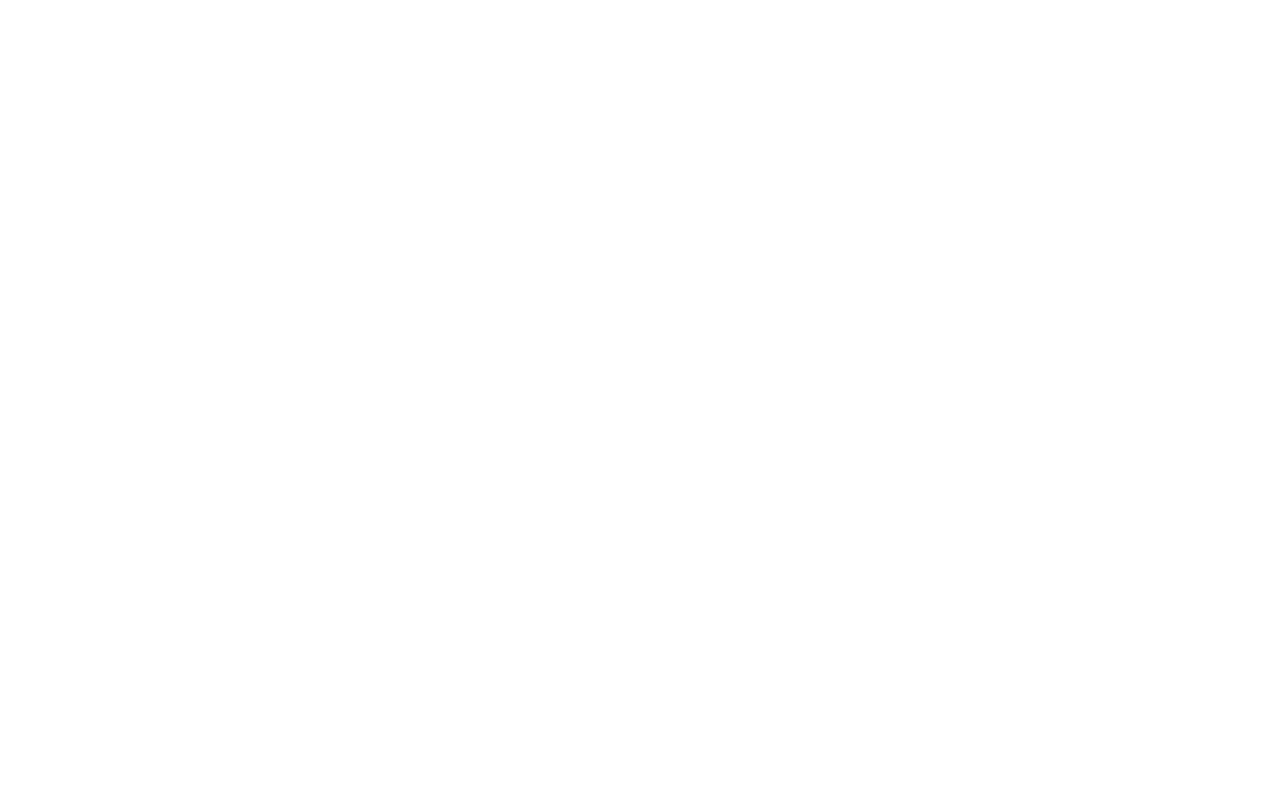
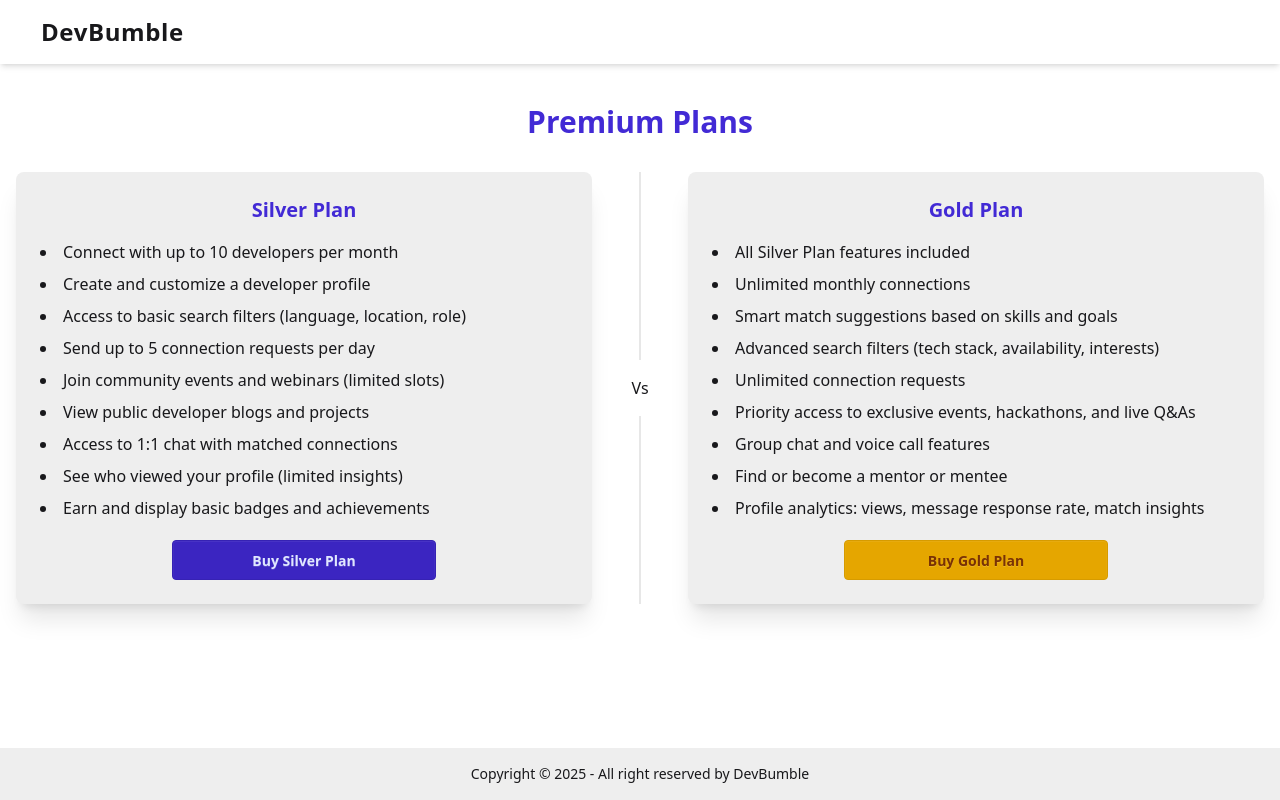
Before and after one commit to Jainendra-Mahajan/devBumble-web, a React (Vite) app: page /premium in a window 1280 px wide. Before the commit this address had no page. Built offline with nearby package versions, Linux system fonts and the light colour scheme; no server answers.

Commit message:
Created Premium component

```diff
--- a/src/App.jsx
+++ b/src/App.jsx
@@ -8,6 +8,7 @@
 import Requests from "./components/Requests"
 import Connections from "./components/Connections"
 import Policy from "./components/Policy"
+import Premium from "./components/Premium"
 
 function App() {
 
@@ -24,6 +25,7 @@
               <Route path="/requests" element={<Requests />} />
               <Route path="/connections" element={<Connections />} />
               <Route path="/policy" element={<Policy />} />
+              <Route path="/premium" element={<Premium />} />
 
             </Route >
           </Routes>
--- a/src/components/Navbar.jsx
+++ b/src/components/Navbar.jsx
@@ -69,6 +69,11 @@
                                 Policy
                             </Link>
                         </li>
+                        <li>
+                            <Link to="/premium" className="px-4 py-2 rounded hover:bg-primary/10 transition">
+                                Premium
+                            </Link>
+                        </li>
                         <li onClick={handleLogout}>
                             <button className="w-full text-left px-4 py-2 rounded hover:bg-primary/10 transition focus:outline-none">
                                 Logout
--- /dev/null
+++ b/src/components/Premium.jsx
@@ -0,0 +1,48 @@
+import React from 'react';
+
+const Premium = () => {
+    return (
+        <div className="my-10 px-4">
+            <h1 className="text-3xl text-center text-primary font-bold mb-8">Premium Plans</h1>
+
+            <div className="flex w-full flex-col lg:flex-row gap-6 justify-center items-start">
+
+                <div className="card bg-base-300 rounded-box p-6 w-full lg:w-1/2 shadow-xl">
+                    <h2 className="text-center text-xl font-semibold text-primary mb-4">Silver Plan</h2>
+                    <ul className="list-disc list-inside space-y-2 text-base-content">
+                        <li>Connect with up to 10 developers per month</li>
+                        <li>Create and customize a developer profile</li>
+                        <li>Access to basic search filters (language, location, role)</li>
+                        <li>Send up to 5 connection requests per day</li>
+                        <li>Join community events and webinars (limited slots)</li>
+                        <li>View public developer blogs and projects</li>
+                        <li>Access to 1:1 chat with matched connections</li>
+                        <li>See who viewed your profile (limited insights)</li>
+                        <li>Earn and display basic badges and achievements</li>
+                    </ul>
+                    <button className="mt-5 mx-auto w-1/2 btn btn-active btn-primary">Buy Silver Plan</button>
+                </div>
+
+                <div className="divider lg:divider-horizontal">Vs</div>
+
+                <div className="card bg-base-300 rounded-box p-6 w-full lg:w-1/2 shadow-xl">
+                    <h2 className="text-center text-xl font-semibold text-primary mb-4">Gold Plan</h2>
+                    <ul className="list-disc list-inside space-y-2 text-base-content">
+                        <li>All Silver Plan features included</li>
+                        <li>Unlimited monthly connections</li>
+                        <li>Smart match suggestions based on skills and goals</li>
+                        <li>Advanced search filters (tech stack, availability, interests)</li>
+                        <li>Unlimited connection requests</li>
+                        <li>Priority access to exclusive events, hackathons, and live Q&As</li>
+                        <li>Group chat and voice call features</li>
+                        <li>Find or become a mentor or mentee</li>
+                        <li>Profile analytics: views, message response rate, match insights</li>
+                    </ul>
+                    <button className="mt-5 mx-auto w-1/2 btn btn-active btn-warning">Buy Gold Plan</button>
+                </div>
+            </div>
+        </div>
+    );
+};
+
+export default Premium;
```
